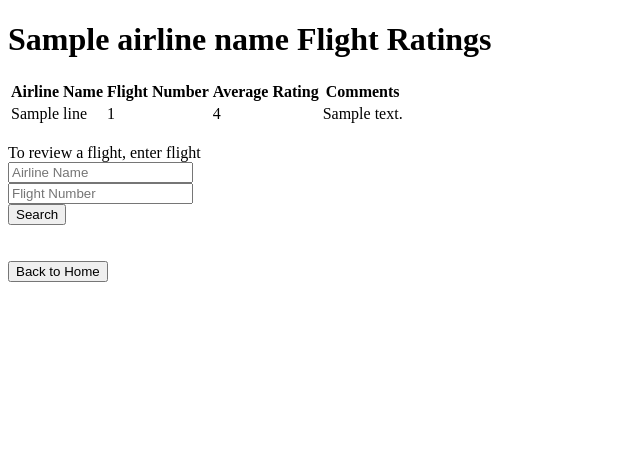
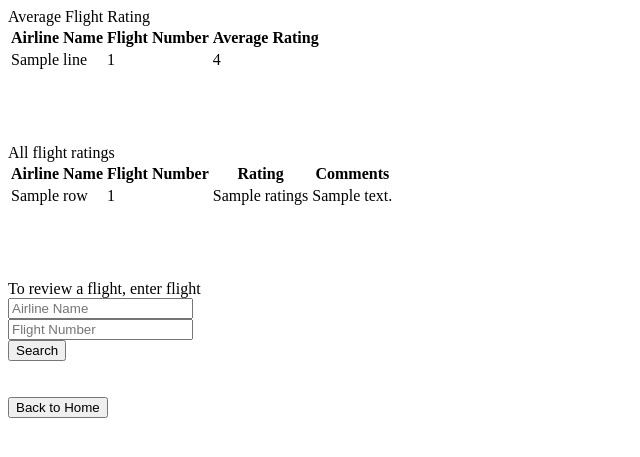
Before and after one commit to jaehahuh/Online-Air-Ticket-Reservation-System, a Flask app: template part3/templates/ViewFlightRatings.html in a window 1280 px wide. Shown: the top 457 px of the page, without its empty margins (0-640 px from the left). Run offline with Flask 2, Linux system fonts and the light colour scheme; the template is opened without the code that fills it: most values are stand-ins (such as "Sample title", 1, 10 or a date in 2020).

Commit message:
Add files via upload

```diff
--- a/part3/templates/ViewFlightRatings.html
+++ b/part3/templates/ViewFlightRatings.html
@@ -4,23 +4,47 @@
     <meta charset="UTF-8">
     <title>Flight Ratings</title>
 </head>
-<body>
-	<h1>{{airline_name}} Flight Ratings</h1>
+<body> Average Flight Rating
 	<table>
 		<th>Airline Name</th>
 		<th>Flight Number</th>
 		<th>Average Rating</th>
-		<th>Comments</th>
+
 
 {% for row in data %}
 		<tr>
 			<td>{{row['airline_name']}}</td>
 			<td>{{row['flight_num']}}</td>
 			<td>{{row['rating']}}</td>
-			<td>{{row['comments']}}</td>
 		</tr>
 {% endfor %}
 </table><br>
+
+<br>
+<br>
+<br>
+		All flight ratings
+		<table>
+			<th>Airline Name</th>
+			<th>Flight Number</th>
+			<th>Rating</th>
+			<th>Comments</th>
+
+		{% for row in information %}
+			<tr>
+				<td>{{row['airline_name']}}</td>
+				<td>{{row['flight_num']}}</td>
+				<td>{{row['ratings']}}</td>
+				<td>{{row['comments']}}</td>
+			</tr>
+		{% endfor %}
+		</table><br>
+<br>
+<br>
+<br>
+
+
+
 
 To review a flight, enter flight
 <form action="/ViewFlightRatings" method="post">
```
